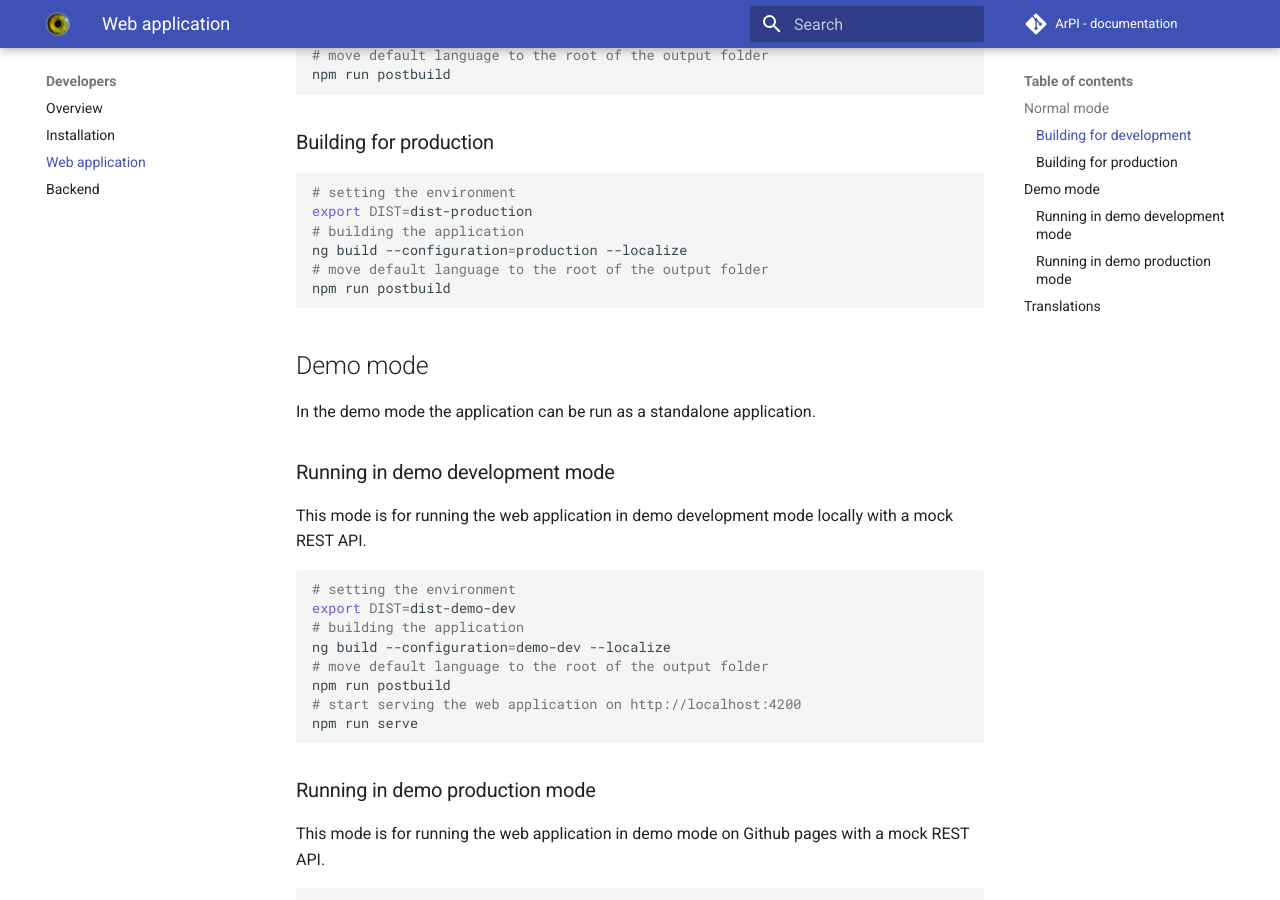
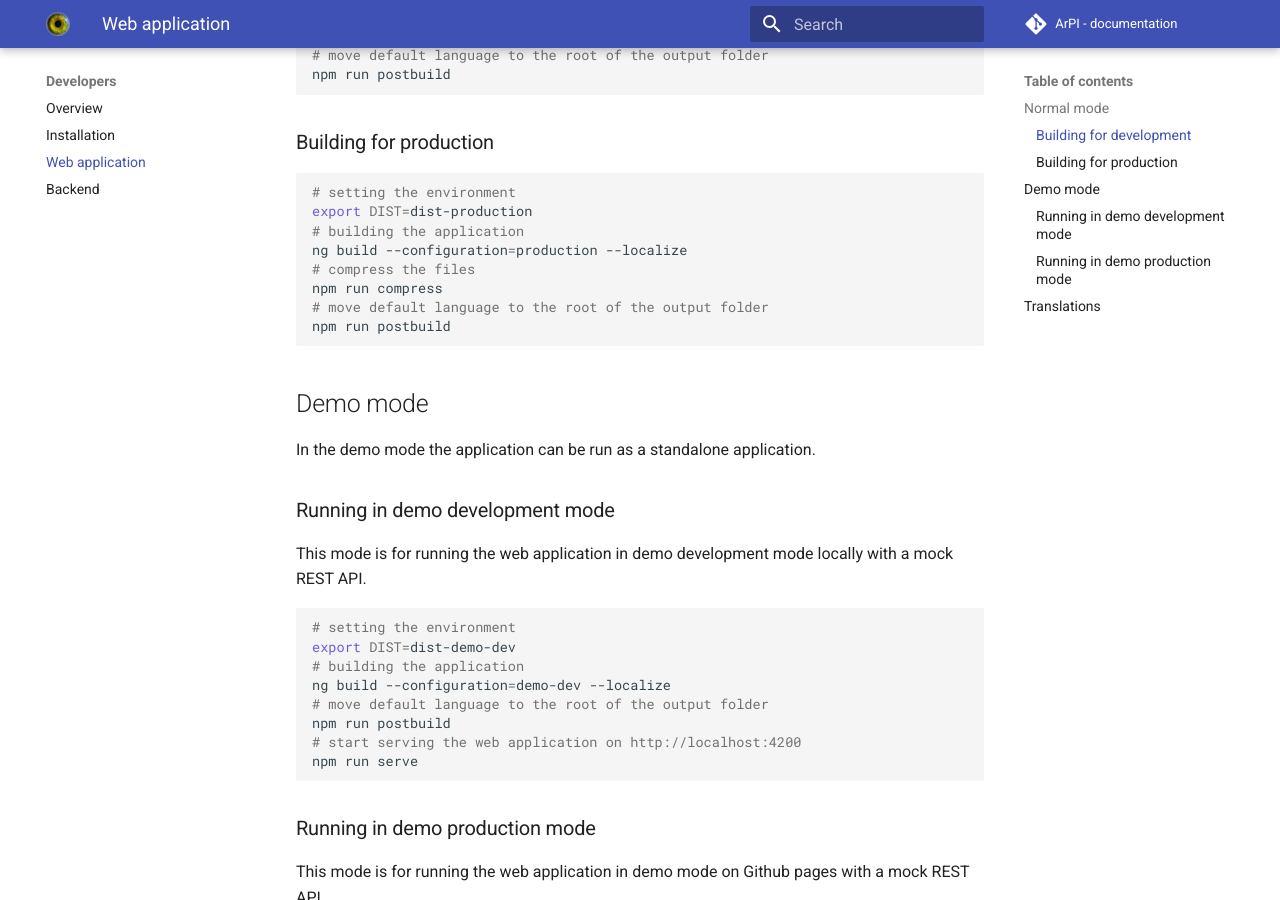
Before and after one commit to ArPIHomeSecurity/arpi_documentation, an MkDocs documentation site: the page built from docs/developers/web_application.md, in a window 1280 px wide and 900 px high, scrolled down 656 px. Built offline with MkDocs 1.6.1 and Material for MkDocs 9.7.7, drawn with Linux system fonts in a browser that asks for light colours; comment, search, counter and statistics services are not loaded.

Commit message:
Fix production build

````diff
--- a/docs/developers/web_application.md
+++ b/docs/developers/web_application.md
@@ -29,6 +29,8 @@ npm run postbuild
 export DIST=dist-production
 # building the application
 ng build --configuration=production --localize
+# compress the files
+npm run compress
 # move default language to the root of the output folder
 npm run postbuild
 ```
````
